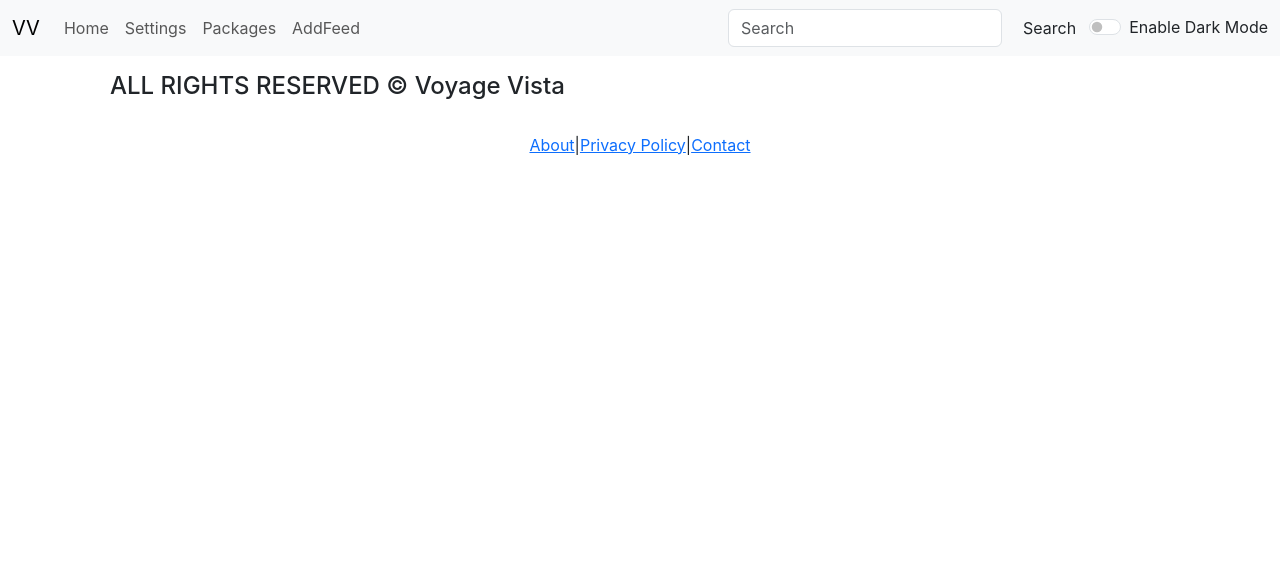
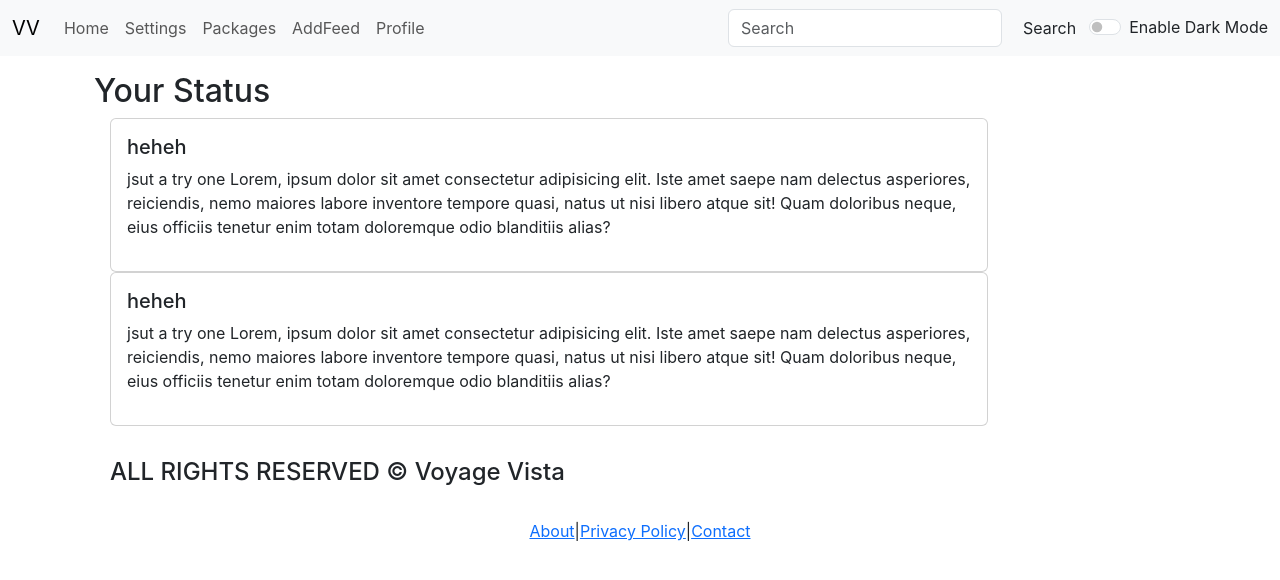
Before and after one commit to shadoweminence/VoyageVista, a React (Create React App) app: page /Pages/Profile in a window 1280 px wide. Shown: the top 580 px of the page. Built offline with nearby package versions, Linux system fonts and the light colour scheme.

Commit message:
status fetched

```diff
--- a/src/App.js
+++ b/src/App.js
@@ -7,12 +7,15 @@ import Footer from './components/Layouts/Footer';
 import Settings from "./components/Pages/Settings";
 import Packages from "./components/Pages/Packages";
 import AddFeed from "./components/Pages/AddFeed";
+import Home from "./components/Pages/Home";
 import React, { useState } from 'react';
 import {
   BrowserRouter as Router,
   Routes,
   Route,
 } from "react-router-dom";
+import StatusState from './context/status/StatusState';
+import Profile from './components/Pages/Profile';
 
 
 function App() {
@@ -45,21 +48,25 @@ function App() {
 
   return (
     <>
+    <StatusState>
       <Router>
         <Navbar title="VV" mode={mode} toggleMode={toggleMode} />
         <Alert alert={alert} />
         <div className="container">
           <Routes>
             <Route path="/" element={<Login showAlert={showAlert} />} />
+            <Route path="/Pages/Home" element={<Home />} />
             <Route path="/Pages/settings" element={<Settings />} />
             <Route path="/Pages/packages" element={<Packages />} />
             <Route path="/Pages/addFeed" element={<AddFeed />} />
+            <Route path="/Pages/Profile" element={<Profile/>} />
             <Route path="/Pages/register" element={<Register showAlert={showAlert} />} />
           </Routes>
           <Footer/>
         </div>
 
       </Router>
+      </StatusState>
       </>
 
   );
--- a/src/components/Layouts/Navbar.js
+++ b/src/components/Layouts/Navbar.js
@@ -16,7 +16,7 @@ export default function Navbar(props) {
     </button>
     <ul className="navbar-nav me-auto mb-2 mb-lg-0">
           <li className="nav-item">
-            <Link className={`nav-link ${location.pathname==="/"?"active":""}`} aria-current="page" to="/">Home</Link>
+            <Link className={`nav-link ${location.pathname==="/"?"active":""}`} aria-current="page" to="/Pages/Home">Home</Link>
           </li>
           <li className="nav-item">
             <Link className={`nav-link ${location.pathname==="/settings"?"active":""}`} to="/Pages/settings">Settings</Link>
@@ -26,6 +26,9 @@ export default function Navbar(props) {
           </li>
           <li className="nav-item">
             <Link className={`nav-link ${location.pathname==="/addFeed"?"active":""}`} to="/Pages/addFeed">AddFeed</Link>
+          </li>
+          <li className="nav-item">
+            <Link className={`nav-link ${location.pathname==="/addFeed"?"active":""}`} to="/Pages/Profile">Profile</Link>
           </li>
 
         </ul>
--- /dev/null
+++ b/src/components/Layouts/Status.js
@@ -0,0 +1,21 @@
+import React, { useContext}  from 'react'
+import statusContext from '../../context/status/statusContext';
+import StatusItem from './StatusItem';
+
+const Status = () => {
+    const context = useContext(statusContext);
+
+  const {status,setStatus} = context
+  return (
+    <div className='container my-3'>
+      <h2>Your Status</h2>
+
+
+      {status.map((status)=>{
+        return <StatusItem status={status}/>
+      })}
+    </div>
+  )
+}
+
+export default Status
--- /dev/null
+++ b/src/components/Layouts/StatusItem.js
@@ -0,0 +1,21 @@
+import React from 'react'
+
+const StatusItem = (props) => {
+   const {status} = props;
+  return (
+    <div className='col-md-10'>
+
+      <div class="card mx-3" >
+
+  <div class="card-body">
+    <h5 class="card-title">{status.title}</h5>
+    <p class="card-text">{status.description} Lorem, ipsum dolor sit amet consectetur adipisicing elit. Iste amet saepe nam delectus asperiores, reiciendis, nemo maiores labore inventore tempore quasi, natus ut nisi libero atque sit! Quam doloribus neque, eius officiis tenetur enim totam doloremque odio blanditiis alias?    </p>
+    <p class="card-text">{status.pic}</p>
+
+  </div>
+</div>
+    </div>
+  )
+}
+
+export default StatusItem
--- a/src/components/Pages/frontPage.js
+++ b/src/components/Pages/Home.js
@@ -1,15 +1,14 @@
 import React from 'react'
 import {Helmet} from "react-helmet";
 
-export default function frontPage() {
+export default function Home() {
   return (
     <div>
       <Helmet>
                 <meta charSet="utf-8" />
-                <title>Front Page - Voyage Vista</title>
+                <title>Home- Voyage Vista</title>
 
             </Helmet>
-
     </div>
   )
 }
--- /dev/null
+++ b/src/components/Pages/Profile.js
@@ -0,0 +1,24 @@
+import React from "react";
+import {Helmet} from "react-helmet";
+import Status from "../Layouts/Status";
+
+
+
+
+export default function Profile() {
+
+
+  return (
+    <>
+    <Helmet>
+                <meta charSet="utf-8" />
+                <title>Profile- Voyage Vista</title>
+
+            </Helmet>
+    <div>
+
+      <Status/>
+    </div>
+    </>
+  )
+}
--- /dev/null
+++ b/src/context/status/StatusState.js
@@ -0,0 +1,37 @@
+import { useState } from "react";
+import StatusContext from "./statusContext";
+
+const StatusState =(props)=>{
+
+    const statusInitial =[
+        {
+          "_id": "66a751deb5253be94e76b407",
+          "user": "66a746854bf2b7451df14d0b",
+          "title": "heheh",
+          "description": "jsut a try one",
+          "tag": "General",
+          "date": "2024-07-29T08:25:02.105Z",
+          "__v": 0
+        },
+
+            {
+              "_id": "66a751deb5253be94e76b407",
+              "user": "66a746854bf2b7451df14d0b",
+              "title": "heheh",
+              "description": "jsut a try one",
+              "tag": "General",
+              "date": "2024-07-29T08:25:02.105Z",
+              "__v": 0
+            }
+
+      ]
+      const[status, setStatus] = useState(statusInitial)
+
+    return(
+        <StatusContext.Provider value={{status,setStatus}}>
+            {props.children}
+        </StatusContext.Provider>
+    )
+}
+
+export default StatusState;
--- /dev/null
+++ b/src/context/status/statusContext.js
@@ -0,0 +1,5 @@
+import { createContext } from "react";
+
+const statusContext = createContext();
+
+export default statusContext;
```
Also changed, not shown: 1 other file (tests, documents, lock files or other folders).
